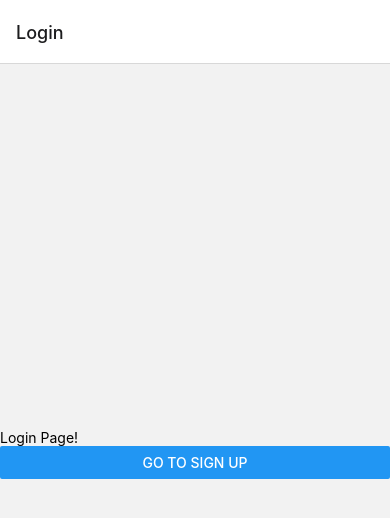
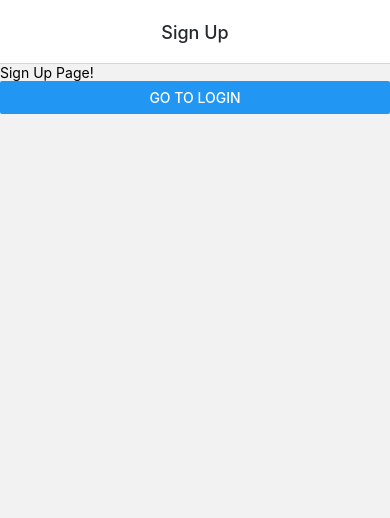
Before and after one commit to manugeo/my-react-native-app, a React Native app: screen / in a window 390 px wide. Shown: the top 518 px of the page. Built offline with nearby package versions, Linux system fonts and the light colour scheme.

Commit message:
Updated header styles.

```diff
--- a/App.js
+++ b/App.js
@@ -2,15 +2,23 @@ import { NavigationContainer } from '@react-navigation/native';
 import { createNativeStackNavigator } from '@react-navigation/native-stack';
 import Login from './src/components/Login';
 import SignUp from './src/components/SignUp';
+import theme from './src/theme';
 
 const Stack = createNativeStackNavigator();
+const { colors } = theme;
 
 export default function App() {
+  const screenOptions = {
+    headerTitleAlign: 'center',
+    headerTintColor: colors.textPrimary,
+    headerStyle: { backgroundColor: colors.backgroundPrimary }
+  };
+
   return (
     <NavigationContainer>
-      <Stack.Navigator initialRouteName='Login'>
+      <Stack.Navigator initialRouteName='SignUp' screenOptions={screenOptions}>
         <Stack.Screen name='Login' component={Login} />
-        <Stack.Screen name='SignUp' component={SignUp} options={{ title: 'Sign Up'}} />
+        <Stack.Screen name='SignUp' component={SignUp} options={{ title: 'Sign Up' }} />
       </Stack.Navigator>
     </NavigationContainer>
   );
```
